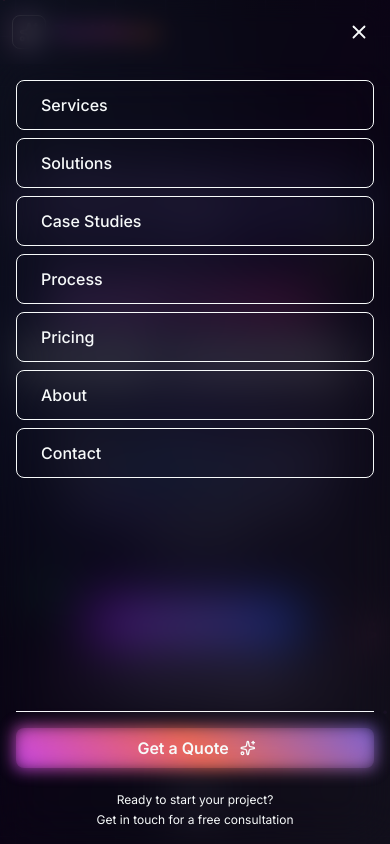
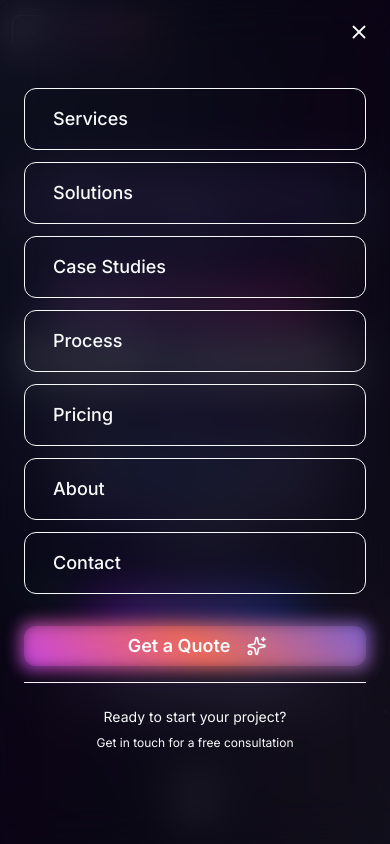
Before and after one commit to mfaqihulhasnain/TechVersa-Software-Company, a Next.js app: page / in a window 390 px wide. Both pictures are taken after a click on the button 359 px from the left and 32 px from the top of the page. Shown: the top 844 px of the page. Built offline with nearby package versions, Linux system fonts and the light colour scheme.

Commit message:
navigation

```diff
--- a/components/navigation.js
+++ b/components/navigation.js
@@ -272,12 +272,11 @@ const Navigation = () => {
                 animate={{ opacity: 1, y: 0 }}
                 exit={{ opacity: 0, y: -20 }}
                 transition={{ duration: 0.3, ease: "easeOut" }}
-                className="md:hidden fixed inset-x-0 top-16 bottom-0 bg-background/95 backdrop-blur-xl z-40 overflow-y-auto overscroll-contain"
-                style={{ maxHeight: 'calc(100vh - 4rem)' }}
+                className="md:hidden fixed top-0 left-0 right-0 bottom-0 bg-background/95 backdrop-blur-xl z-40 overflow-y-auto pt-16"
               >
-                <div className="min-h-full flex flex-col justify-between p-4 pb-safe">
+                <div className="p-6">
                   {/* Navigation Items */}
-                  <motion.div className="space-y-2 flex-1">
+                  <motion.div className="space-y-3 mb-8">
                     {navItems.map((item, index) => (
                       <motion.div
                         key={item.name}
@@ -288,12 +287,12 @@ const Navigation = () => {
                       >
                         <motion.button
                           onClick={() => handleNavClick(item.href)}
-                          whileHover={{ x: 4, scale: 1.01 }}
+                          whileHover={{ x: 8, scale: 1.02 }}
                           whileTap={{ scale: 0.98 }}
-                          className="block w-full text-left text-foreground/90 hover:text-foreground transition-all duration-300 font-medium py-3 px-4 rounded-lg hover:bg-gradient-to-r hover:from-primary/8 hover:to-purple-500/8 border border-transparent hover:border-primary/20 group text-base"
+                          className="block w-full text-left text-foreground/90 hover:text-foreground transition-all duration-300 font-medium py-4 px-5 rounded-xl hover:bg-gradient-to-r hover:from-primary/8 hover:to-purple-500/8 border border-transparent hover:border-primary/20 group text-lg"
                         >
                           <motion.div
-                            className="absolute left-0 top-1/2 w-1 h-0 bg-gradient-to-b from-primary to-purple-500 rounded-r group-hover:h-1/2 group-hover:top-1/4 transition-all duration-300"
+                            className="absolute left-0 top-1/2 w-1 h-0 bg-gradient-to-b from-primary to-purple-500 rounded-r group-hover:h-3/4 group-hover:top-1/8 transition-all duration-300"
                           />
                           <span className="relative z-10 ml-2">{item.name}</span>
                         </motion.button>
@@ -301,16 +300,16 @@ const Navigation = () => {
                     ))}
                   </motion.div>
 
-                  {/* Mobile CTA Button - Fixed at bottom */}
+                  {/* Mobile CTA Button */}
                   <motion.div
                     initial={{ opacity: 0, y: 20 }}
                     animate={{ opacity: 1, y: 0 }}
                     transition={{ delay: 0.6, duration: 0.4 }}
-                    className="space-y-3 pt-4 border-t border-gradient/20 mt-6"
+                    className="space-y-4"
                   >
                     <div className="relative group">
                       <motion.div
-                        className="absolute -inset-0.5 bg-gradient-to-r from-primary via-purple-500 to-pink-500 rounded-lg opacity-80 group-hover:opacity-100 transition-opacity duration-300 blur-sm"
+                        className="absolute -inset-1 bg-gradient-to-r from-primary via-purple-500 to-pink-500 rounded-xl opacity-80 group-hover:opacity-100 transition-opacity duration-300 blur-sm"
                         animate={{
                           background: [
                             "linear-gradient(45deg, #6366f1, #8b5cf6, #d946ef)",
@@ -322,15 +321,15 @@ const Navigation = () => {
                       />
                       <Button
                         asChild
-                        className="relative w-full bg-background hover:bg-background/95 text-foreground border-0 font-semibold py-3 text-base rounded-lg backdrop-blur-sm group-hover:shadow-lg transition-all duration-300"
+                        className="relative w-full bg-background hover:bg-background/95 text-foreground border-0 font-semibold py-4 text-lg rounded-xl backdrop-blur-sm group-hover:shadow-xl group-hover:shadow-purple-500/25 transition-all duration-300"
                       >
-                        <Link href="/contact" className="flex items-center justify-center space-x-2">
+                        <Link href="/contact" className="flex items-center justify-center space-x-3">
                           <span>Get a Quote</span>
                           <motion.div
-                            animate={{ x: [0, 3, 0] }}
+                            animate={{ x: [0, 5, 0] }}
                             transition={{ duration: 2, repeat: Infinity }}
                           >
-                            <Sparkles className="w-4 h-4" />
+                            <Sparkles className="w-5 h-5" />
                           </motion.div>
                         </Link>
                       </Button>
@@ -341,9 +340,9 @@ const Navigation = () => {
                       initial={{ opacity: 0 }}
                       animate={{ opacity: 1 }}
                       transition={{ delay: 0.8, duration: 0.4 }}
-                      className="text-center pt-3"
+                      className="text-center pt-6 border-t border-gradient/20"
                     >
-                      <p className="text-xs text-foreground/60 mb-1">Ready to start your project?</p>
+                      <p className="text-sm text-foreground/60 mb-2">Ready to start your project?</p>
                       <p className="text-xs text-foreground/40">Get in touch for a free consultation</p>
                     </motion.div>
                   </motion.div>
```
